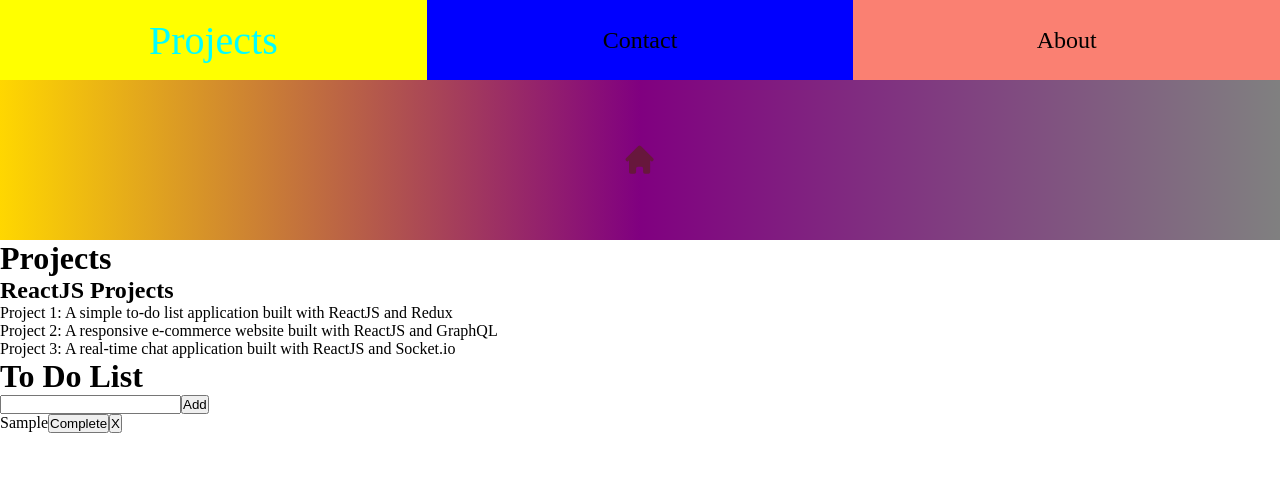
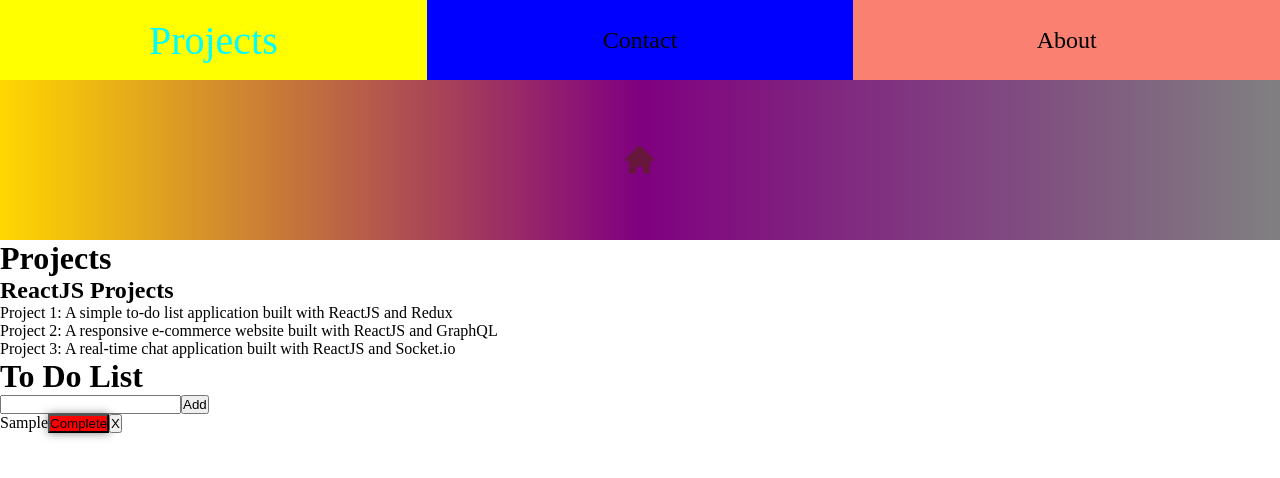
Before and after one commit to monkeycs60/doc-reac-projets, a React (Vite) app: page /projects in a window 1280 px wide. Both pictures are taken after typing "Sample" into the empty fields and a click on the button "Add". Shown: the top 478 px of the page. Built offline with nearby package versions, Linux system fonts and the light colour scheme.

Commit message:
enhance todo list ui

```diff
--- a/src/components/ToDo/ToDo.css
+++ b/src/components/ToDo/ToDo.css
@@ -4,3 +4,13 @@
   padding: 0;
   list-style: none;
 }
+
+.incompleteClass {
+  background: red;
+  box-shadow: 0 0 10px 0 rgba(0, 0, 0, 0.5);
+}
+
+.completeClass {
+  background: green;
+  border-radius: 20px;
+}
--- a/src/components/ToDo/ToDo.jsx
+++ b/src/components/ToDo/ToDo.jsx
@@ -46,7 +46,10 @@ const ToDo = () => {
           {tasks.map((task) => (
             <li key={task.id}>
               {task.task}
-              <button onClick={() => handleComplete(task.id)}>
+              <button
+                onClick={() => handleComplete(task.id)}
+                className={task.completed ? "incompleteClass" : "completeClass"}
+              >
                 {task.completed ? "Complete" : "Incomplete"}
               </button>
               <button onClick={() => handleDelete(task.id)}>X</button>
--- a/src/components/ToDo/ToDo.scss
+++ b/src/components/ToDo/ToDo.scss
@@ -4,3 +4,13 @@
     padding: 0;
     list-style: none;
 }
+
+.incompleteClass {
+background: red;
+box-shadow: 0 0 10px 0 rgba(0, 0, 0, 0.5);
+}
+
+.completeClass {
+background: green;
+border-radius: 20px;
+}
```
